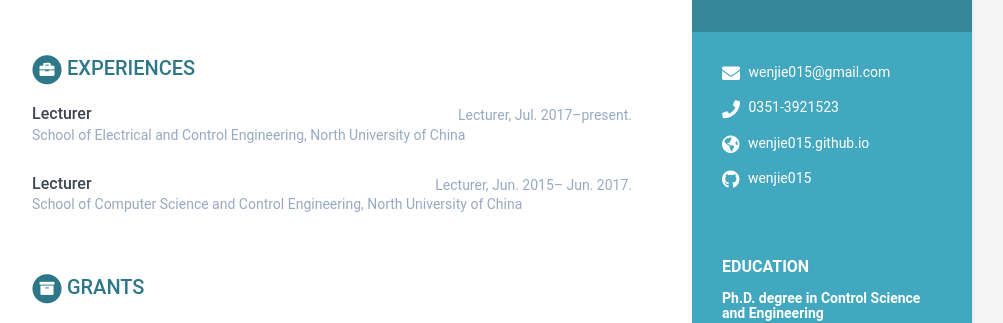
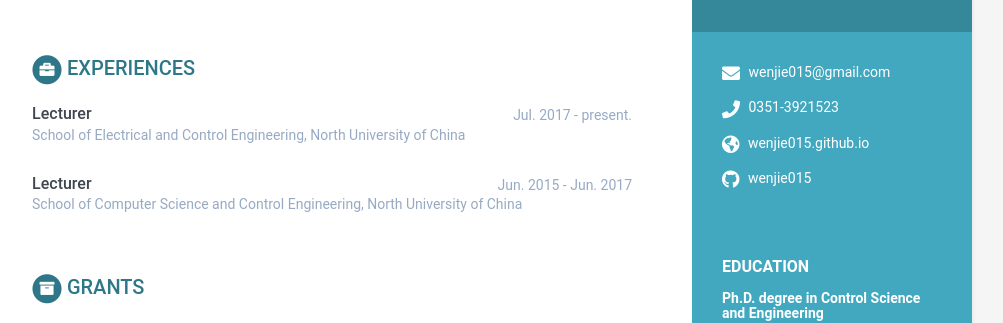
Before and after one commit to wenjie015/wenjie, a Jekyll site: the page built from index.html, in a window 1280 px wide. Shown: the part 271-594 px from the top of the page, without its empty margins (168-1171 px from the left). Built offline with Jekyll 4.4.1, drawn with Linux system fonts in a browser that asks for light colours.

Commit message:
Update data.yml

```diff
--- a/_data/data.yml
+++ b/_data/data.yml
@@ -32,10 +32,10 @@ education:
       time: 2006 - 2010
 experiences:
     - role: Lecturer
-      time: Lecturer, Jul. 2017–present.
+      time: Jul. 2017 - present.
       company: School of Electrical and Control Engineering, North University of China
     - role: Lecturer
-      time: Lecturer, Jun. 2015– Jun. 2017.
+      time: Jun. 2015 - Jun. 2017
       company: School of Computer Science and Control Engineering, North University of China
 projects:
     title: Grants
```
